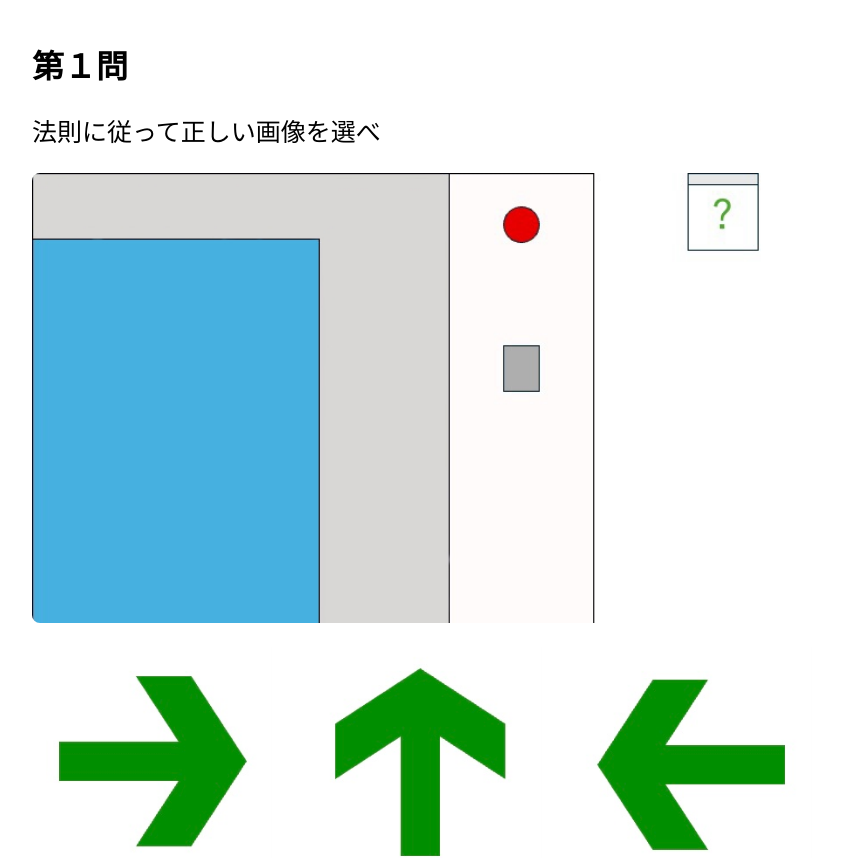
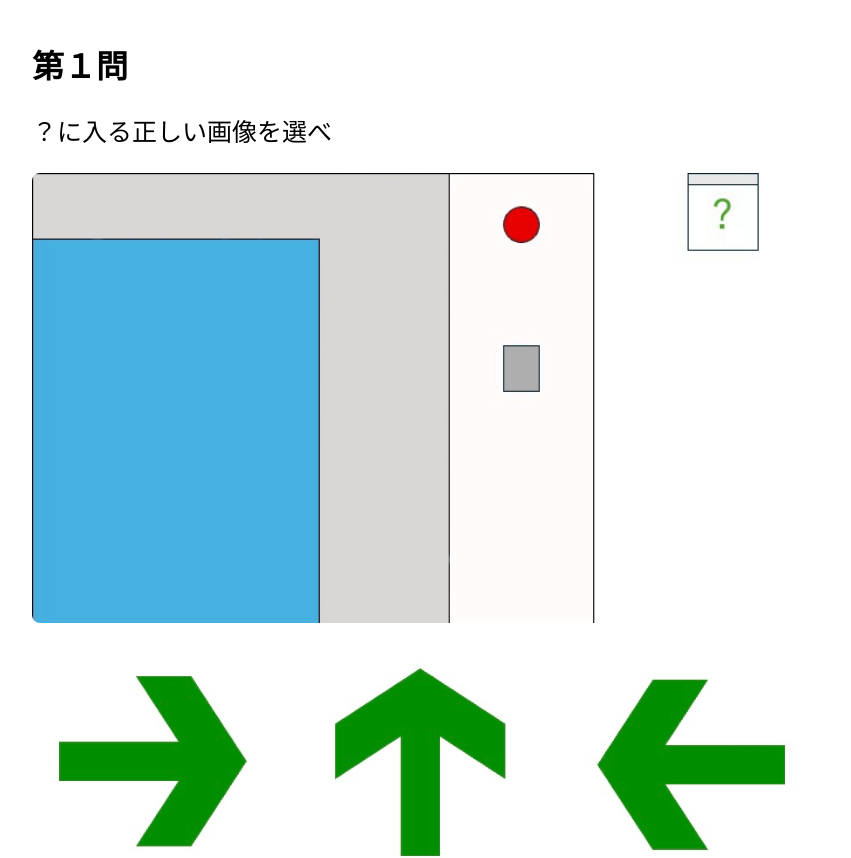
Before and after one commit to AT-1331/Question1, a plain HTML site: page index.html in a window 1280 px wide. Shown: the top 858 px of the page, without its empty margins (208-1059 px from the left). Drawn offline with Linux system fonts and the light colour scheme.

Commit message:
Update index.html

```diff
--- a/index.html
+++ b/index.html
@@ -35,7 +35,7 @@
 <body>
   <div class="container">
     <h1>第１問</h1>
-    <p class="body">法則に従って正しい画像を選べ</p>
+    <p class="body">？に入る正しい画像を選べ</p>
     <img src="img/問題1_更新版.jpg" alt="第１問">
     <p>
     <a href="https://at-1331.github.io/Incorrect/" target="_blank">
```
